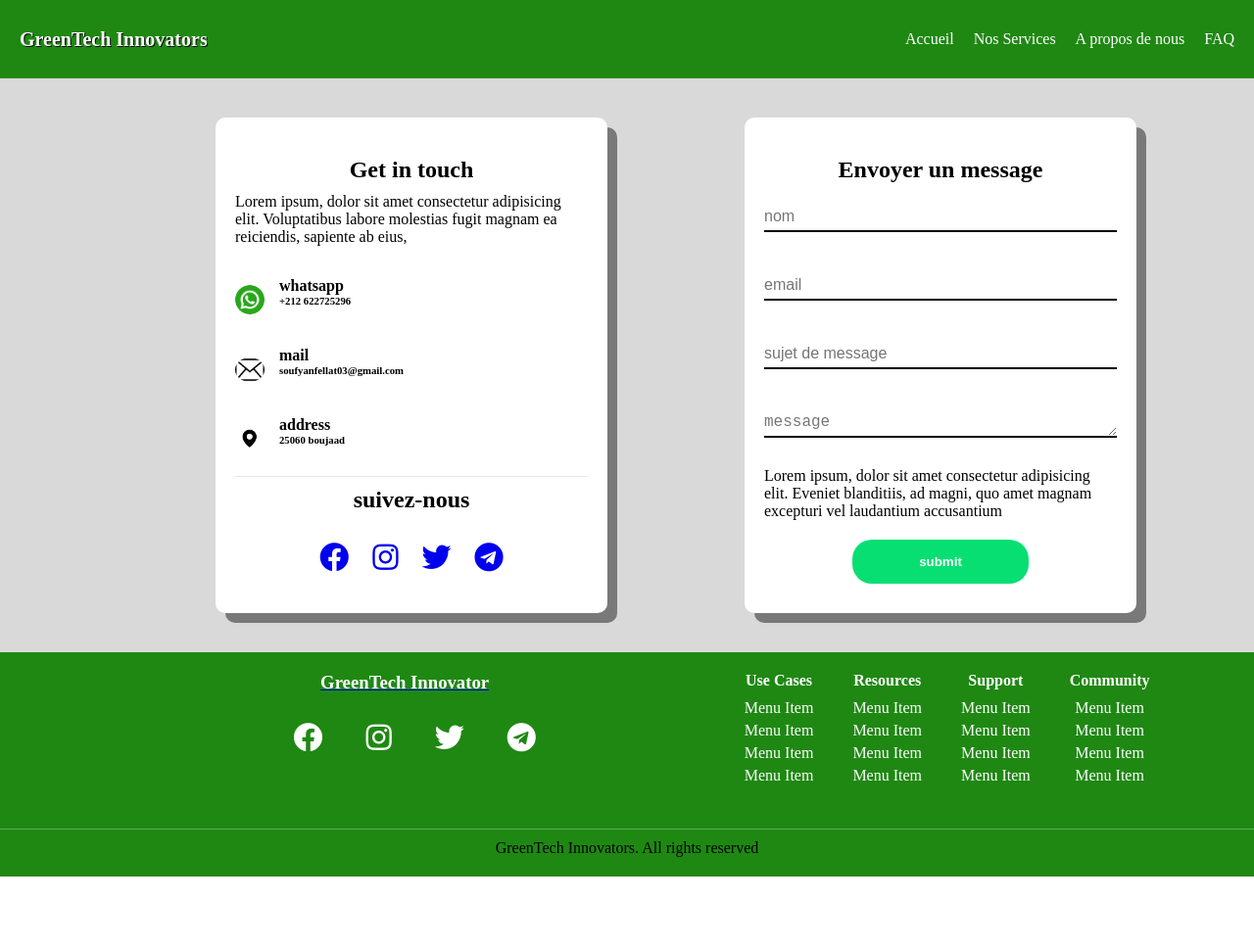
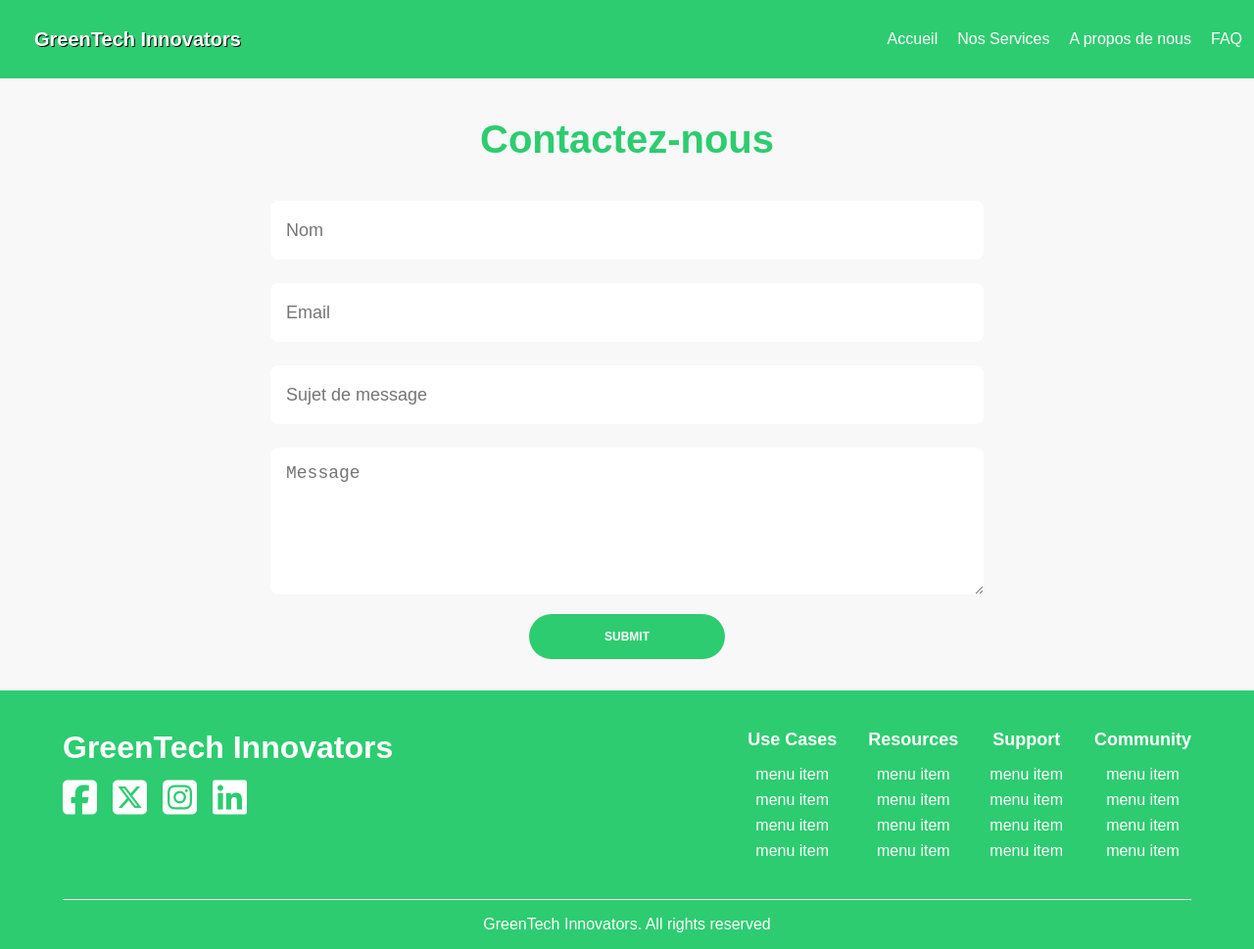
Before and after one commit to soufyane-felate/GreenTech, a plain HTML site: page project/contact.html in a window 1280 px wide. Shown: the whole page at 98% size. Before the commit the page ends 895 px from the top, so only its background shows below. Drawn offline with Linux system fonts and the light colour scheme.

Commit message:
update Nos services

```diff
--- a/project/contact.html
+++ b/project/contact.html
@@ -1,13 +1,20 @@
 <!DOCTYPE html>
 <html lang="en">
   <head>
-    <meta charset="UTF-8">
-    <meta name="viewport" content="width=device-width, initial-scale=1.0">
+    <meta charset="UTF-8" />
+    <meta name="viewport" content="width=device-width, initial-scale=1.0" />
     <title>GreenTech</title>
-    <link rel="stylesheet" href="/style/contact.css">
-    <link rel="stylesheet" href="https://cdnjs.cloudflare.com/ajax/libs/font-awesome/5.15.4/css/all.min.css">
+    <link rel="stylesheet" href="/style/contact.css" />
+    <link
+      rel="stylesheet"
+      href="https://cdnjs.cloudflare.com/ajax/libs/font-awesome/5.15.4/css/all.min.css"
+    />
 
     <script defer src="/script/contact.js"></script>
+    <script
+      src="https://kit.fontawesome.com/13885aca87.js"
+      crossorigin="anonymous"
+    ></script>
   </head>
   <body>
     <header>
@@ -15,137 +22,102 @@
         <h3>GreenTech Innovators</h3>
       </section>
       <section class="secondsection">
-            <a class="button1" href="/project/index.html">Accueil</a>
+        <a class="button1" href="index.html">Accueil</a>
         <a class="button2" href="/project/servises.html">Nos Services</a>
-            <a class="button3" href="/project/aboutUs.html">A propos de nous</a>
-            <a class="button4" href="/project/faq.html">FAQ</a>
-
+        <a class="button3" href="aboutUs.html">A propos de nous</a>
+        <a class="button4" href="faq.html">FAQ</a>
       </section>
-
     </header>
 
     <!--container-->
 
-    <div class="container1">
-        <form class="message">
-            <h3>Envoyer un message</h3>
-            <input type="text" placeholder="nom" id="nom">
-            <h5 id="cn"></h5>
-            <input type="email" placeholder="email" id="email">
-            <h5 id="ce"></h5>
-            <input type="text" placeholder="sujet de message" id="sujet_m">
-            <h5 id="cs"></h5>
+    <main>
+      <h4 >Contactez-nous</h4>
+      <div>
+        <form>
+          <input type="text" placeholder="Nom" id="nom" />
+          <p id="cn"></p>
+          <input type="email" placeholder="Email" id="email" />
+          <p id="ce"></p>
+          <input type="text" placeholder="Sujet de message" id="sujet_m" />
+          <p id="cs"></p>
 
-            <textarea id="message" name="comment" rows="1" cols="20" placeholder="message"></textarea>
-            <h5 id="cm"></h5>
-
-            <p>Lorem ipsum, dolor sit amet consectetur adipisicing elit. Eveniet blanditiis, ad magni,
-                 quo amet magnam excepturi vel laudantium accusantium </p>
+          <textarea
+            id="message"
+            name="comment"
+            rows="1"
+            cols="20"
+            placeholder="Message"
+          ></textarea>
+          <p id="cm"></p>
           <button type="button" class="btn">submit</button>
         </form>
-    <div class="contact">
-        <h3>Get in touch</h3>
-        <p>Lorem ipsum, dolor sit amet consectetur adipisicing elit. Voluptatibus labore molestias fugit magnam
-             ea reiciendis, sapiente ab eius,</p>
-        <div class="cont1">
-                <div class="pawha">
-                <div class="img">
-                    <img src="/assets/icons/whatsapp.png" alt="">
       </div>
-                <div class="wh">
-                    <h4>whatsapp</h4>
-                    <h6>+212 622725296</h6>
-                </div>
+    </main>
 
-               </div>
-                <div class="pawha">
-                <div class="img">
-                    <img src="/assets/icons/mail.png" alt="">
-                </div>
-                <div class="wh">
-                    <h4>mail</h4>
-                    <h6>soufyanfellat03@gmail.com</h6>
-                </div>
-
-               </div>
-                <div class="pawha">
-                <div class="img">
-                    <img src="/assets/icons/addres.png" alt="">
-                </div>
-                <div class="wh">
-                    <h4>address</h4>
-                    <h6>25060 boujaad</h6>
-                </div>
-
-               </div>
-
-             </div>
-
-             <hr>
-             <div class="send">
-                <h3>suivez-nous</h3>
-                <div class="img">
-                    <a href="#"><i class="fab fa-facebook"></i></a>
-                    <a href="#"><i class="fab fa-instagram"></i></a>
-                    <a href="#"><i class="fab fa-twitter"></i></a>
-                     <a href="#"><i class="fab fa-telegram"></i>
-
+    <!-- Footer -->
+    <footer>
+      <div class="conatiner">
+        <div class="footer_left">
+          <h3>GreenTech Innovators</h3>
+          <div class="social_media">
+            <i class="fa-2xl fa-brands fa-square-facebook"></i>
+            <i class="fa-2xl fa-brands fa-square-x-twitter"></i>
+            <i class="fa-2xl fa-brands fa-square-instagram"></i>
+            <i class="fa-2xl fa-brands fa-linkedin"></i>
           </div>
         </div>
-
-
-
+        <div class="footer_right">
+          <div class="footer_menu">
+            <h6>Use Cases</h6>
+            <div class="links">
+              <ul>
+                <li><a href="">menu item</a></li>
+                <li><a href="">menu item</a></li>
+                <li><a href="">menu item</a></li>
+                <li><a href="">menu item</a></li>
+              </ul>
             </div>
           </div>
-
-
-
-     <div class="footer">
-        <div class="dis">
-            <div class="ticon">
-                <h3 style="color: white;">GreenTech Innovator</h3>
-
-        <div class="social-icons">
-            <a href="#"><i class="fab fa-facebook"></i></a>
-            <a href="#"><i class="fab fa-instagram"></i></a>
-            <a href="#"><i class="fab fa-twitter"></i></a>
-             <a href="#"><i class="fab fa-telegram"></i></a>
+          <div class="footer_menu">
+            <h6>Resources</h6>
+            <div class="links">
+              <ul>
+                <li><a href="">menu item</a></li>
+                <li><a href="">menu item</a></li>
+                <li><a href="">menu item</a></li>
+                <li><a href="">menu item</a></li>
+              </ul>
             </div>
           </div>
-        <div class="menu">
-            <div>
-                    <h4>Use Cases</h4>
-                     <a href="#">Menu Item</a>
-                      <a href="#">Menu Item</a>
-                       <a href="#">Menu Item</a>
-                        <a href="#">Menu Item</a>
+          <div class="footer_menu">
+            <h6>Support</h6>
+            <div class="links">
+              <ul>
+                <li><a href="">menu item</a></li>
+                <li><a href="">menu item</a></li>
+                <li><a href="">menu item</a></li>
+                <li><a href="">menu item</a></li>
+              </ul>
             </div>
-                <div>
-                         <h4>Resources</h4>
-                        <a href="#">Menu Item</a>
-                         <a href="#">Menu Item</a>
-                          <a href="#">Menu Item</a>
-                           <a href="#">Menu Item</a>
           </div>
-                    <div>
-                             <h4>Support</h4>
-                             <a href="#">Menu Item</a>
-                             <a href="#">Menu Item</a>
-                             <a href="#">Menu Item</a>
-                             <a href="#">Menu Item</a>
-                    </div>
-                        <div>
-                                 <h4>Community</h4>
-                                <a href="#">Menu Item</a>
-                                 <a href="#">Menu Item</a>
-                                 <a href="#">Menu Item</a>
-                                 <a href="#">Menu Item</a>
+          <div class="footer_menu">
+            <h6>Community</h6>
+            <div class="links">
+              <ul>
+                <li><a href="">menu item</a></li>
+                <li><a href="">menu item</a></li>
+                <li><a href="">menu item</a></li>
+                <li><a href="">menu item</a></li>
+              </ul>
             </div>
           </div>
         </div>
-                            <div class="copyright">
-                                 GreenTech Innovators. All rights reserved
+        <hr />
+        <div class="bottom">
+          <p>GreenTech Innovators. All rights reserved</p>
         </div>
       </div>
+    </footer>
   </body>
 </html>
--- a/script/contact.js
+++ b/script/contact.js
@@ -81,7 +81,7 @@ function sendForm() {
         const isMessageValid = verifyMessage();
 
         if (isNameValid && isEmailValid && isSubjectValid && isMessageValid) {
-           // alert('Form submitted successfully');
+           alert('Form submitted successfully');
 
         }
     };
--- a/style/contact.css
+++ b/style/contact.css
@@ -1,189 +1,68 @@
-* {
-  margin: 0;
-  padding: 0;
-  box-sizing: border-box;
+@import url(components/footer.css);
+@import url(components/header.css);
+@import url(utils/reset.css);
+
+main {
+  width: 760px;
+  margin: 0 auto;
+  padding: 16px;
 }
 
-header {
-  display: flex;
-  background-color: rgb(31, 136, 19);
-  align-items: center;
-  justify-content: space-between;
-  height: 80px;
-  padding: 0 20px;
+main h4 {
+  margin: 24px auto 40px;
+  text-align: center;
+  font-size: 40px;
+  color: #2dcc70;
 }
 
-.firstsection h3 {
-  color: white;
-  text-shadow: 1px 1px rgb(7, 7, 7);
-  font-weight: bold;
-  font-size: 20px;
+main div form input {
+  width: 100%;
+  height: 60px;
+  background-color: #fff;
+  padding: 16px;
+  font-size: 18px;
+  margin-bottom: 12px;
+  border: none;
+  border-radius: 8px;
+  outline: #2dcc70;
 }
 
-.secondsection {
-  display: flex;
-  justify-content: space-between;
-  align-items: center;
-  gap: 20px;
+main div form p {
+  margin-bottom: 12px;
+  color: red;
 }
 
-.secondsection a {
+main div form textarea {
+  width: 100%;
+  min-height: 150px;
+  background-color: #fff;
+  padding: 16px;
+  font-size: 18px;
+  border: none;
+  border-radius: 8px;
+  outline: #2dcc70;
+}
+input:focus
+{
+  background-color: rgba(173, 171, 168, 0.226);
+  transform: scale(1.1);
+}
+textarea:focus
+{
+  background-color: rgba(173, 171, 168, 0.226);
+}
+main div form button {
+  margin: 16px auto;
+  width: 200px;
+  padding: 16px 32px;
+  font-size: 12px;
+  font-weight: bold;
+  border-radius: 25px;
+  background-color: #2dcc70;
   color: white;
-  text-decoration: none;
-  font-weight: 500;
-  font-size: 16px;
-  transition: color 0.3s ease;
+  cursor: pointer;
+  border: none;
+  outline: none;
+  text-transform: uppercase;
+  display: block;
 }
-
-.secondsection a:hover {
-  color: rgba(255, 255, 255, 0.8);
-}
-
-.container1 {
-  display: flex;
-  flex-direction: row-reverse;
-  background-color: #D9D9D9;
-  justify-content: space-evenly;
-  padding: 20px 0;
-}
-
-.message, .contact {
-  display: flex;
-  flex-direction: column;
-  width: 400px;
-  border-radius: 10px;
-  background-color: white;
-  margin: 20px;
-  padding: 30px 20px;
-  box-shadow:  10px 10px rgba(0, 0, 0, 0.445);
-}
-.message:hover {
-  transform: translateY(-10px);
-}
-.contact:hover {
-  transform: translateY(-10px);
-}
-
-
-
-.message h5 {
-  margin-bottom: 20px;
-  color: red;
-  font-size: 12px;
-}
-
-.message h3, .contact h3 {
-  text-align: center;
-  margin: 10px 0;
-  font-size: 24px;
-}
-
-.message input, textarea {
-  width: 100%;
-  border: none;
-  margin: 10px 0;
-  border-bottom: 2px solid black;
-  outline: none;
-  font-size: 16px;
-  padding: 5px 0;
-}
-.wh
-{
-  font-weight: bold;
-}
-.btn {
-  background-color: rgb(7, 223, 115);
-  border-radius: 20px;
-  border: none;
-  height: 45px;
-  color: white;
-  font-weight: bold;
-  margin-top: 20px;
-  width: 50%;
-  margin-left: 25%;
-  text-align: center;
-  cursor: pointer;
-  transition: background-color 0.3s ease, transform 0.2s ease;
-}
-
-.btn:hover {
-  background-color: rgb(0, 0, 0);
-  border: 2px solid green;
-  transform: scale(1.05);
-}
-
-
-.pawha {
-  display: flex;
-  margin-top: 20px;
-  align-items: center;
-}
-
-img {
-  border-radius: 50%;
-  width: 30px;
-  margin-right: 15px;
-}
-
-.img {
-  text-align: center;
-  margin-top: 20px;
-}
-
-hr {
-  margin-top: 20px;
-  border: none;
-  border-top: 1px solid rgba(0, 0, 0, 0.1);
-}
-.footer
-{
-  background-color: rgb(31, 136, 19);
-   padding: 20px 0;
-   text-align: center;
-}
-.footer .social-icons
-{
-   margin: 20px 0;
-}
-  .footer .social-icons a
-{
-   margin: 0 10px;
-   color: white;
-  text-decoration: none;
-   font-size: 24px; }
-  .footer .menu
-  {
-      display: flex;
-      justify-content: end;
-      flex-wrap: wrap;
-      margin-bottom: 20px; }
-  .footer .menu div
-  { margin: 0 20px; }
-  .footer .menu div h4
-  { margin-bottom: 10px;
-      color: white;
-
-  }
-  .footer .menu div a
-  {
-  display: block;
-  color: white;
-  text-decoration: none;
-  margin: 5px 0;
-  }
-  .footer .copyright
-  {
-  border-top: 1px solid rgba(255, 255, 255, 0.3);
-  padding-top: 10px;
-  margin-top: 20px;
-  }
-  .fab
-  {
-      font-size: 30px;
-      margin: 10px;
-  }
-  .dis
-  {
-      display: flex;
-      justify-content: space-around;
-  }
--- a/style/servises.css
+++ b/style/servises.css
@@ -1,26 +1,9 @@
-/* Reset */
-body, h1, h2, p, ul, li, a {
-    margin: 0;
-    padding: 0;
-    text-decoration: none;
-    list-style: none;
-}
+@import url(components/footer.css);
+@import url(components/header.css);
+@import url(utils/reset.css);
 
-header {
-    display: flex;
-    background-color: rgb(31, 136, 19);
-    align-items: center;
-    justify-content: space-between;
-    height: 80px;
-    padding: 0 20px;
-}
 
-.firstsection h3 {
-    color: white;
-    text-shadow: 1px 1px rgb(7, 7, 7);
-    font-weight: bold;
-    font-size: 20px;
-}
+
 
 .secondsection {
     display: flex;
@@ -49,6 +32,7 @@ main {
     display: flex;
     flex-wrap: wrap;
     justify-content: center;
+    gap: 20px;
 }
 
 .title
@@ -57,6 +41,10 @@ main {
     justify-content: center;
     text-align: center;
     align-items: center;
+    margin: 24px auto 40px;
+    text-align: center;
+    font-size: 40px;
+    color: #2dcc70;
 }
 .t
 {
@@ -69,12 +57,12 @@ main {
 
 .service {
     background-color: white;
-    border: 2px solid #4CAF50;
     margin: 20px;
     padding: 20px;
     width: 250px;
     text-align: center;
     box-shadow: 4px 4px rgba(0, 0, 0, 0.514);
+    border-radius: 10px;
 
 }
 .service:hover
@@ -132,54 +120,49 @@ main {
 
 
 
-.footer
-{
+.footer {
     background-color: rgb(31, 136, 19);
     padding: 20px 0;
     text-align: center;
   }
-.footer .social-icons
-{
+  .footer .social-icons {
     margin: 20px 0;
   }
-    .footer .social-icons a
-{
+  .footer .social-icons a {
     margin: 0 10px;
     color: white;
     text-decoration: none;
-     font-size: 24px; }
-    .footer .menu
-    {
+    font-size: 24px;
+  }
+  .footer .menu {
     display: flex;
     justify-content: end;
     flex-wrap: wrap;
-        margin-bottom: 20px; }
-    .footer .menu div
-    { margin: 0 20px; }
-    .footer .menu div h4
-    { margin-bottom: 10px;
+    margin-bottom: 20px;
+  }
+  .footer .menu div {
+    margin: 0 20px;
+  }
+  .footer .menu div h4 {
+    margin-bottom: 10px;
     color: white;
   }
-    .footer .menu div a
-    {
+  .footer .menu div a {
     display: block;
     color: white;
     text-decoration: none;
     margin: 5px 0;
   }
-    .footer .copyright
-    {
+  .footer .copyright {
     border-top: 1px solid rgba(255, 255, 255, 0.3);
     padding-top: 10px;
     margin-top: 20px;
   }
-    .fab
-    {
+  .fab {
     font-size: 30px;
     margin: 10px;
   }
-    .dis
-    {
+  .dis {
     display: flex;
     justify-content: space-around;
   }
--- a/style/style.css
+++ b/style/style.css
@@ -15,7 +15,11 @@ main {
   background-repeat: no-repeat;
   background-position: center;
 }
-
+*
+{
+  margin: 0;
+  padding: 0;
+}
 main img {
   width: 100%;
   height: 100%;
@@ -53,12 +57,29 @@ h1 {
   background-color: rgb(17, 67, 17);
 }
 .Service_title h1 {
+
+  margin: 0 auto 40px;
+  padding: 24px 0 0 0;
   text-align: center;
-  color: #3a8530;
+  font-size: 40px;
+  color: #2dcc70;
+
 }
 .services {
   background-color: #e8e8e8;
   height: 500px;
+}
+.img1:hover
+{
+  transform: translateY(-10px);
+}
+.img2:hover
+{
+  transform: translateY(-10px);
+}
+.img3:hover
+{
+  transform: translateY(-10px);
 }
 .card {
   display: flex;
@@ -108,51 +129,18 @@ h1 {
   color: aliceblue;
   background-color: rgb(17, 67, 17);
 }
-.footer {
-  background-color: rgb(31, 136, 19);
-  padding: 20px 0;
-  text-align: center;
-}
-.footer .social-icons {
-  margin: 20px 0;
-}
-.footer .social-icons a {
-  margin: 0 10px;
-  color: white;
-  text-decoration: none;
-  font-size: 24px;
-}
-.footer .menu {
-  display: flex;
-  justify-content: end;
-  flex-wrap: wrap;
-  margin-bottom: 20px;
-}
-.footer .menu div {
-  margin: 0 20px;
-}
-.footer .menu div h4 {
-  margin-bottom: 10px;
-}
-.footer .menu div a {
-  display: block;
-  color: white;
-  text-decoration: none;
-  margin: 5px 0;
-}
-.footer .copyright {
-  border-top: 1px solid rgba(255, 255, 255, 0.3);
-  padding-top: 10px;
-  margin-top: 20px;
-}
-.fab {
-  font-size: 30px;
-  margin: 10px;
-}
-.dis {
-  display: flex;
-  justify-content: space-around;
-}
 h4 {
   color: white;
+
 }
+.contact{
+  margin: 0px auto 40px;
+  padding: 24px 0 0 0;
+  text-align: center;
+  font-size: 40px;
+  color: #2dcc70;
+}
+.Envoyer,.Decouvrez
+{
+  background-color: #2dcc70;
+}
```
Also changed, not shown: project/aboutUs.html (+1 -18 lines), project/index.html (+2 -12 lines), project/servises.html (+61 -41 lines), project/.html (deleted), script/index.js (line endings or trailing spaces). Lines whose indentation alone changed are shown as unchanged.
